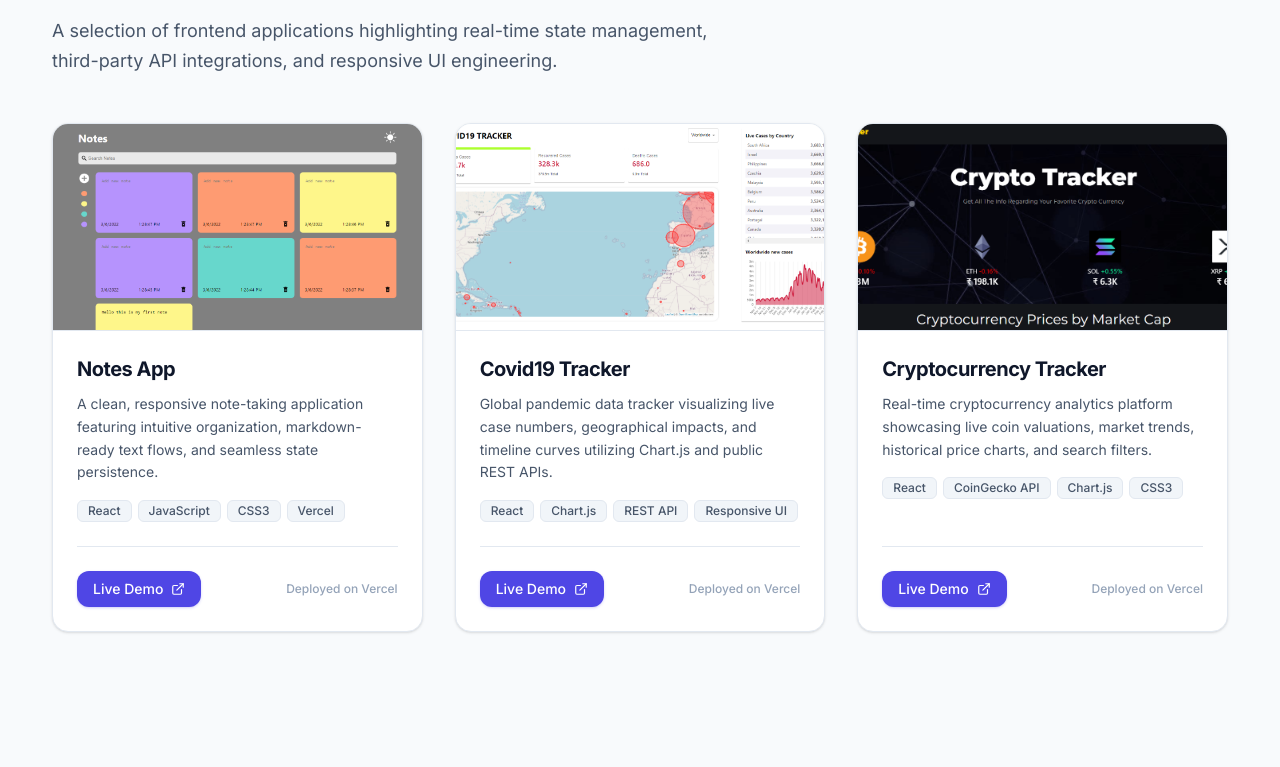
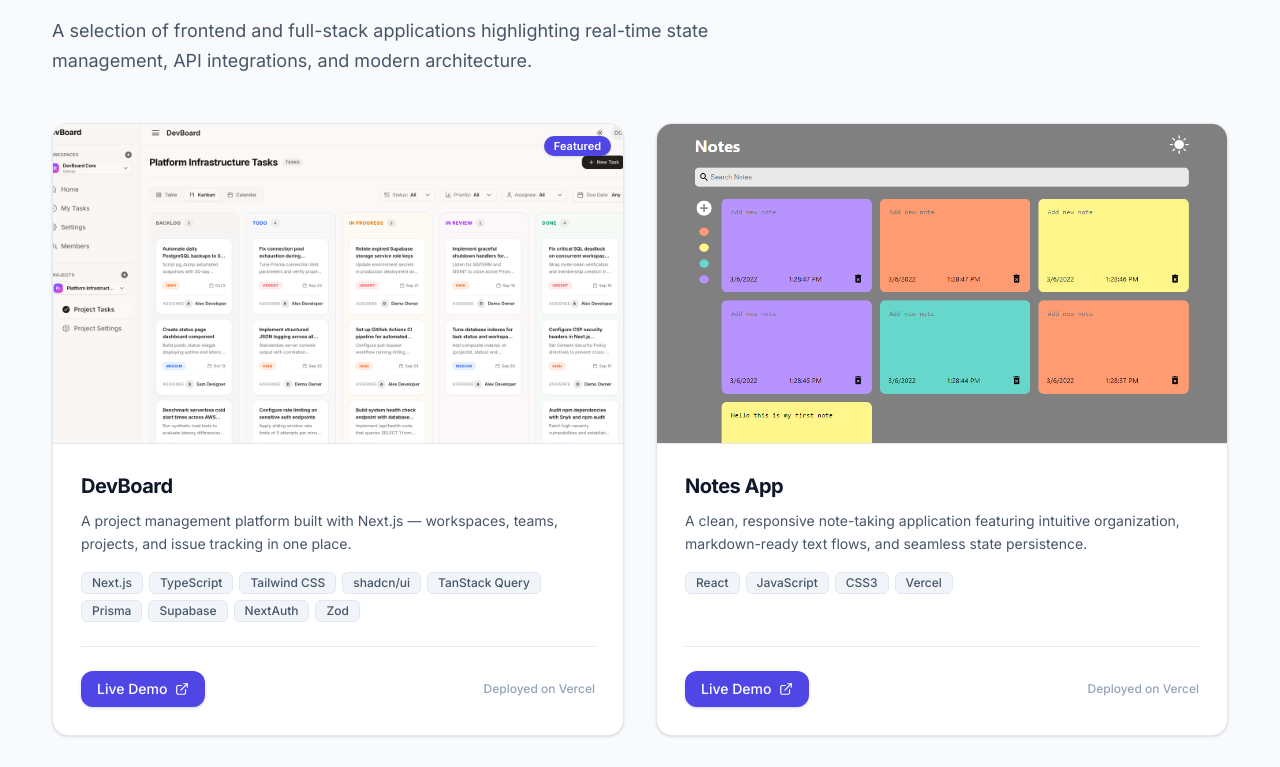
Before and after one commit to gurjung/portfolio, a Next.js app: page / in a window 1280 px wide. Shown: the part 1740-2507 px from the top of the page. Built offline with nearby package versions, Linux system fonts and the light colour scheme.

Commit message:
feat(projects): add DevBoard featured project and deployed live link

```diff
--- a/src/components/sections/ProjectsSection.tsx
+++ b/src/components/sections/ProjectsSection.tsx
@@ -1,5 +1,6 @@
 import Image from "next/image";
 import { FiExternalLink } from "react-icons/fi";
+import { FaGithub } from "react-icons/fa";
 import { PROJECTS_DATA } from "@/data";
 import { SectionHeading } from "@/components/common";
 
@@ -9,28 +10,38 @@
       <SectionHeading
         eyebrow="Projects"
         title="Featured Work"
-        description="A selection of frontend applications highlighting real-time state management, third-party API integrations, and responsive UI engineering."
+        description="A selection of frontend and full-stack applications highlighting real-time state management, API integrations, and modern architecture."
       />
 
-      <div className="grid md:grid-cols-2 lg:grid-cols-3 gap-6 sm:gap-8">
-        {PROJECTS_DATA.map((project) => (
+      <div className="grid md:grid-cols-2 gap-6 sm:gap-8">
+        {PROJECTS_DATA.map((project) => {
+          const isGithubLink = project.link.includes("github.com");
+
+          return (
             <article
               key={project.title}
-            className="group flex flex-col bg-surface rounded-2xl border border-border-subtle hover:border-primary/40 transition-all duration-300 shadow-sm hover:shadow-xl overflow-hidden"
+              className="group flex flex-col bg-surface rounded-2xl border border-border-subtle hover:border-primary/40 transition-all duration-300 shadow-sm hover:shadow-xl overflow-hidden relative"
             >
+              {/* Featured Badge for DevBoard */}
+              {project.title === "DevBoard" && (
+                <div className="absolute top-3 right-3 px-2.5 py-0.5 rounded-full text-[11px] font-semibold bg-primary text-white shadow-sm z-10">
+                  Featured
+                </div>
+              )}
+
               {/* Project Image Preview */}
               <div className="relative aspect-video w-full overflow-hidden bg-surface-muted border-b border-border-subtle">
                 <Image
                   src={project.img}
                   alt={`${project.title} preview`}
                   className="w-full h-full object-cover group-hover:scale-105 transition-transform duration-500 ease-out"
-                sizes="(max-width: 768px) 100vw, (max-width: 1200px) 50vw, 33vw"
+                  sizes="(max-width: 768px) 100vw, 50vw"
                 />
                 <div className="absolute inset-0 bg-gradient-to-t from-black/40 via-transparent to-transparent opacity-0 group-hover:opacity-100 transition-opacity duration-300" />
               </div>
 
               {/* Project Details */}
-            <div className="p-6 flex flex-col flex-1 justify-between">
+              <div className="p-6 sm:p-7 flex flex-col flex-1 justify-between">
                 <div>
                   <h3 className="text-xl font-bold tracking-tight text-text-primary group-hover:text-primary transition-colors">
                     {project.title}
@@ -57,7 +68,7 @@
                   )}
                 </div>
 
-              {/* Action Button */}
+                {/* Action Button & Status */}
                 <div className="pt-6 mt-6 border-t border-border-subtle flex items-center justify-between">
                   <a
                     href={project.link}
@@ -65,17 +76,22 @@
                     rel="noopener noreferrer"
                     className="inline-flex items-center gap-2 px-4 py-2 rounded-xl bg-primary text-white font-medium text-xs sm:text-sm hover:bg-primary-hover active:scale-95 transition-all shadow-sm shadow-primary/20 cursor-pointer"
                   >
-                  <span>Live Demo</span>
+                    <span>{isGithubLink ? "View on GitHub" : "Live Demo"}</span>
+                    {isGithubLink ? (
+                      <FaGithub className="w-3.5 h-3.5" />
+                    ) : (
                       <FiExternalLink className="w-3.5 h-3.5" />
+                    )}
                   </a>
 
                   <span className="text-xs text-text-muted font-medium">
-                  Deployed on Vercel
+                    {project.status || "Deployed on Vercel"}
                   </span>
                 </div>
               </div>
             </article>
-        ))}
+          );
+        })}
       </div>
     </section>
   );
--- a/src/data/projects.ts
+++ b/src/data/projects.ts
@@ -1,13 +1,35 @@
 import type { Project } from "@/types";
+import DevBoard from "../../public/assets/projects/dev-board.png";
 import Notes from "../../public/assets/projects/notes-app.png";
+import Covid19 from "../../public/assets/projects/covid19-tracker.png";
 import Crypto from "../../public/assets/projects/crypto-app.png";
-import Covid19 from "../../public/assets/projects/covid19-tracker.png";
 
 export const PROJECTS_DATA: readonly Project[] = [
+  {
+    title: "DevBoard",
+    img: DevBoard,
+    link: "https://devboard-platform-mu.vercel.app/",
+    github: "https://github.com/gurjung/devboard-platform",
+    status: "Deployed on Vercel",
+    description:
+      "A project management platform built with Next.js — workspaces, teams, projects, and issue tracking in one place.",
+    techStack: [
+      "Next.js",
+      "TypeScript",
+      "Tailwind CSS",
+      "shadcn/ui",
+      "TanStack Query",
+      "Prisma",
+      "Supabase",
+      "NextAuth",
+      "Zod",
+    ],
+  },
   {
     title: "Notes App",
     img: Notes,
     link: "https://notes-sable-pi.vercel.app/",
+    status: "Deployed on Vercel",
     description:
       "A clean, responsive note-taking application featuring intuitive organization, markdown-ready text flows, and seamless state persistence.",
     techStack: ["React", "JavaScript", "CSS3", "Vercel"],
@@ -16,6 +38,7 @@
     title: "Covid19 Tracker",
     img: Covid19,
     link: "https://covid19-tracker-vert.vercel.app/",
+    status: "Deployed on Vercel",
     description:
       "Global pandemic data tracker visualizing live case numbers, geographical impacts, and timeline curves utilizing Chart.js and public REST APIs.",
     techStack: ["React", "Chart.js", "REST API", "Responsive UI"],
@@ -24,6 +47,7 @@
     title: "Cryptocurrency Tracker",
     img: Crypto,
     link: "https://cryptocurrency-tracker-omega.vercel.app/",
+    status: "Deployed on Vercel",
     description:
       "Real-time cryptocurrency analytics platform showcasing live coin valuations, market trends, historical price charts, and search filters.",
     techStack: ["React", "CoinGecko API", "Chart.js", "CSS3"],
--- a/src/types/project.ts
+++ b/src/types/project.ts
@@ -4,7 +4,8 @@
   readonly title: string;
   readonly img: StaticImageData;
   readonly link: string;
+  readonly github?: string;
+  readonly status?: string;
   readonly description?: string;
-  readonly github?: string;
   readonly techStack?: readonly string[];
 }
```
Also changed, not shown: public/assets/projects/dev-board.png (added). Lines whose indentation alone changed are shown as unchanged.
